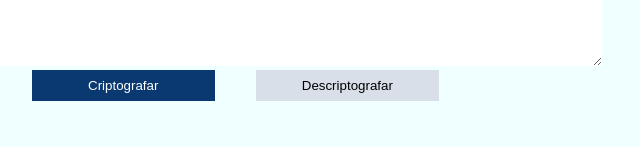
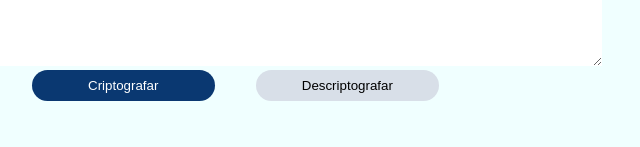
Before and after one commit to LucasSoares134/challengeCriptografiaWeb, a plain HTML site: page index.html in a window 1280 px wide. Shown: the part 697-844 px from the top of the page, 376-1016 px from the left. Drawn offline with Linux system fonts and the light colour scheme.

Commit message:
modelo botão

```diff
--- a/style.css
+++ b/style.css
@@ -36,7 +36,8 @@ font-family:'Inter', sans-serif;
 font-size: 16px;
 margin: 0% 0% 0% 50%;
 display: flex;
-gap: 10%;
+gap:10%;
+
 
 }
 
@@ -46,6 +47,7 @@ gap: 10%;
     padding: 2%;
     width: 50%;
     height: 50%;
+    border-radius: 18px;
 
 
 }
@@ -54,5 +56,6 @@ gap: 10%;
     padding: 2%;
     width: 50%;
     height: 50%;
+    border-radius: 18px;
 
 }
```
